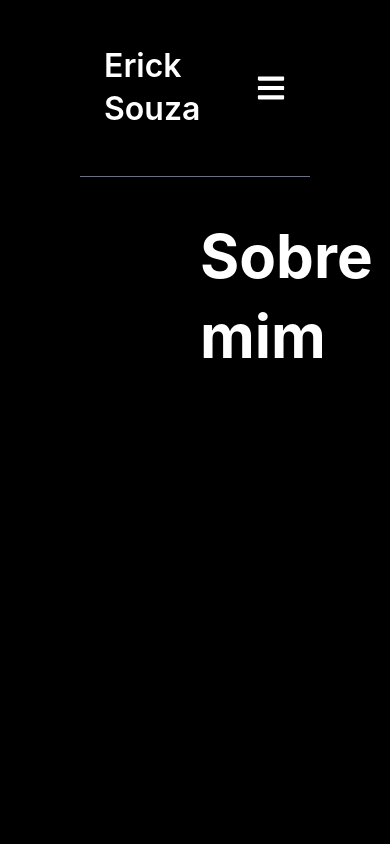
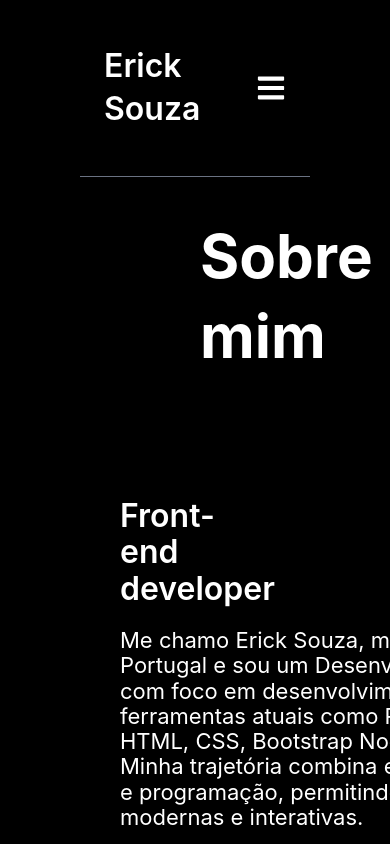
Before and after one commit to ErickSouza94/portifolio, a React (Vite) app: page /more-about in a window 390 px wide. Shown: the top 844 px of the page. Built offline with nearby package versions, Linux system fonts and the light colour scheme.

Commit message:
refactor: melhorar responsividade e formatação das páginas Header e Home, além de ocultar imagem em dispositivos menores

```diff
--- a/src/components/Header.jsx
+++ b/src/components/Header.jsx
@@ -5,7 +5,7 @@
   const [menuOpen, setMenuOpen] = useState(false);
 
   return (
-    <header className="relative flex justify-between items-center p-6 border-b border-gray-500 mx-auto container bg-black ">
+    <header className="relative flex justify-between items-center p-6 border-b border-gray-500 mx-auto bg-black ">
       {/* Logo */}
       <h1 className="text-2xl font-semibold">
         <a href="/">Erick Souza</a>
--- a/src/pages/About/components/MoreAboutTop.jsx
+++ b/src/pages/About/components/MoreAboutTop.jsx
@@ -9,7 +9,7 @@
         <img
           src={working}
           alt="imagem"
-          className="w-[500px] max-w-full h-[460px] object-fill rounded-full"
+          className="hidden md:block w-[500px] max-w-full h-[460px] object-fill rounded-full"
         />
       </div>
 
--- a/src/pages/HomePage/index.jsx
+++ b/src/pages/HomePage/index.jsx
@@ -7,9 +7,9 @@
 const Home = () => {
   return (
     <div className="global pt-[100px] flex flex-col justify-center border-b-3 border-gray-500 gap-[50px] px-[20px]">
-      <div className="flex justify-around items-center h-[700px] w-[100%] main pb-20 border-b-3 border-gray-500 gap-5">
-        <div className="w-full text-3xl md:text-2xl sm:text-xl lado-esquerdo">
-          <h1 className="font-bold text-9xl md:text-2xl sm:text-xl">
+      <div className="mx-auto flex flex-col-reverse md:flex-row justify-between items-center h-[700px]  w-[100%] pb-20 border-b-3 border-gray-500 gap-5">
+        <div className="w-full p-5 md:text-2xl sm:text-xl sm:max-h-[650px]lado-esquerdo items-center">
+          <h1 className="font-bold text-[1.5em] sm:w-[350px] ">
             OLÁ, EU ME CHAMO <br /> ERICK SOUZA
           </h1>
           <p className="text-xl md:text-xl max-w-[800px] md:max-w-[fit] mt-2 opacity-60">
@@ -23,7 +23,7 @@
             mobile-first. Sempre em busca de aprendizado contínuo e boas
             práticas para entregar soluções eficientes e acessíveis.
           </p>
-          <div className="contatos pt-10 flex gap-5 items-center">
+          <div className="contatos md:p-5 pt-10 flex gap-5 items-center">
             <button
               className="text-center py-2 px-14 border-1 rounded-xl bg-[#D3E97A] text-black font-semibold
               hover:bg-white transition-colors duration-300 cursor-pointer
--- a/tailwind.config.js
+++ b/tailwind.config.js
@@ -1,17 +1,13 @@
 // eslint-disable-next-line no-undef
 module.exports = {
-    content: [
-      "./src/**/*.{js,jsx,ts,tsx}", // Ajuste o caminho conforme necessário
-    ],
     theme: {
       extend: {},
       screens: {
-        sm: "320px", // Celulares grandes
-        md: "768px", // Tablets
-        lg: "1024px", // Laptops
-        xl: "1280px", // Monitores grandes
-        "2xl": "1536px", // Monitores ultra-wide
-      },
+        sm: { max: "767px" },   // Até 767px (Mobile)
+        md: { min: "768px", max: "1023px" },  // Entre 768px e 1023px (Tablet)
+        lg: { min: "1024px", max: "1279px" }, // Entre 1024px e 1279px (Laptop)
+        xl: { min: "1280px" }  // Acima de 1280px (Monitores grandes)
+      }
     },
     plugins: [],
   };
```
Also changed, not shown: vercel.json (added).
